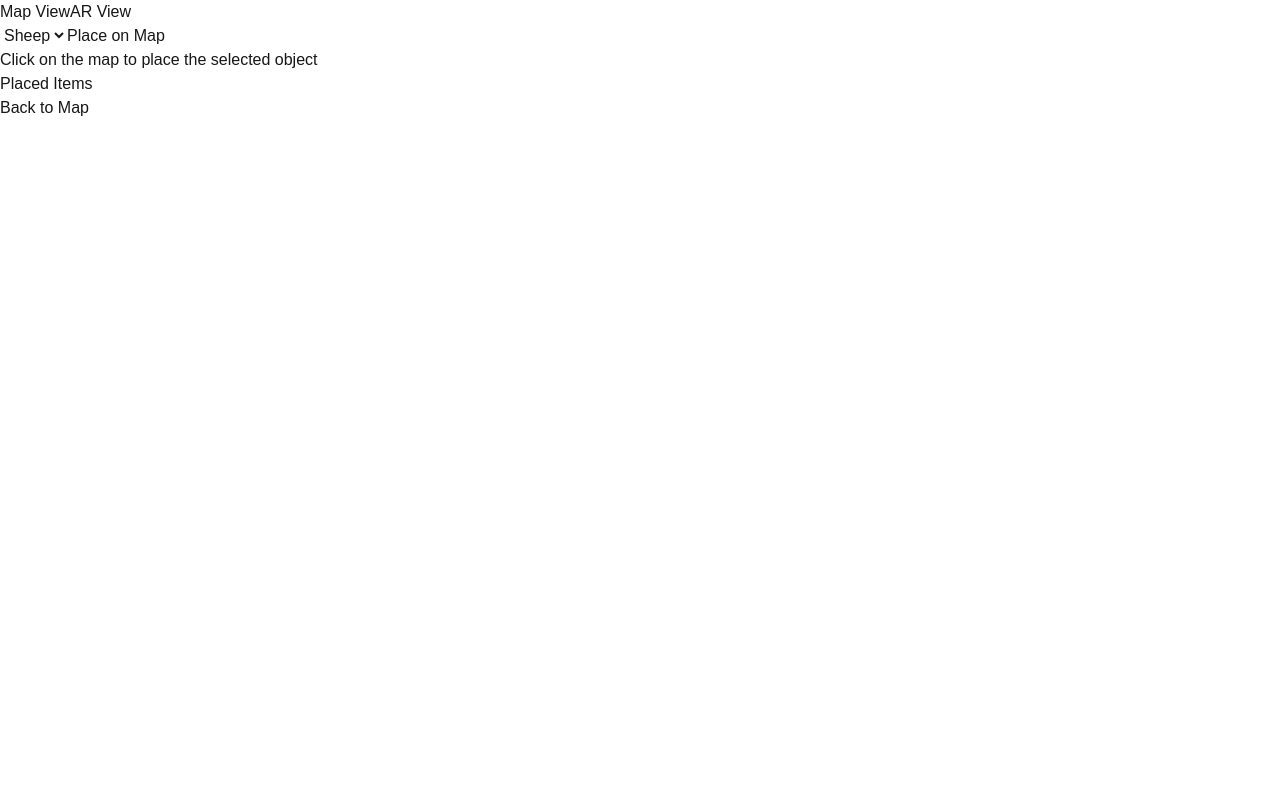
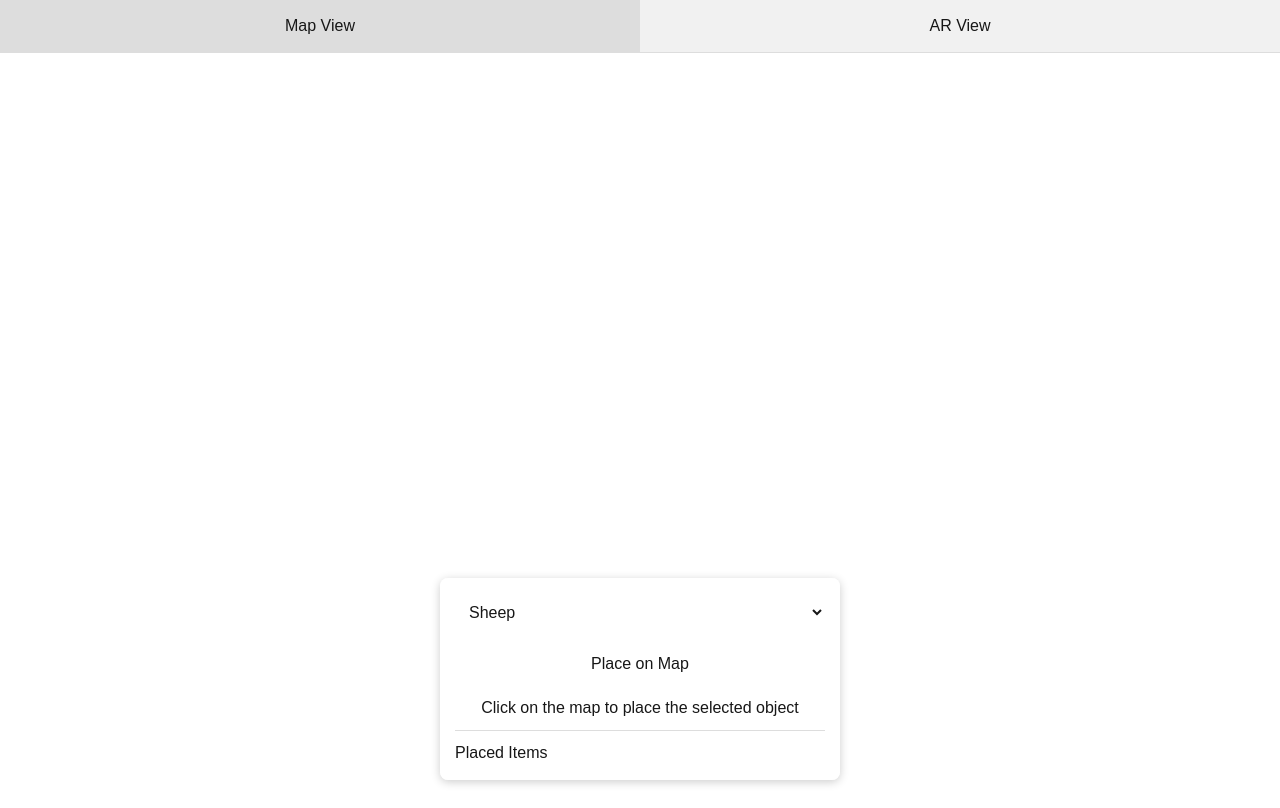
Before and after one commit to cushman/mutton-ar-next, a Next.js app: page / in a window 1280 px wide. Built offline with nearby package versions, Linux system fonts and the light colour scheme.

Commit message:
Fix: Update map initialization and script loading

```diff
--- a/app/components/ARGeolocation.tsx
+++ b/app/components/ARGeolocation.tsx
@@ -6,12 +6,55 @@ import Script from 'next/script';
 // Import scripts in the client component
 export default function ARGeolocation() {
   useEffect(() => {
-    // No dynamic imports here - we'll use Next.js Script component
+    // We'll initialize the map after all scripts are loaded
+    const loadMap = () => {
+      const mapScriptLoaded = (window as any).L;
+      if (mapScriptLoaded && document.getElementById('map')) {
+        // Initialize the map when the component mounts and Leaflet is loaded
+        const initMapFunction = (window as any).initMap;
+        if (typeof initMapFunction === 'function') {
+          setTimeout(() => {
+            initMapFunction();
+          }, 500); // Short delay to ensure DOM is ready
+        }
+      }
+    };
+
+    // Check if scripts are loaded and initialize
+    loadMap();
+
+    // Add event listener for DOMContentLoaded to handle app.js initialization
+    const handleDOMContentLoaded = () => {
+      if ((window as any).setupApp && typeof (window as any).setupApp === 'function') {
+        (window as any).setupApp();
+      }
+    };
+
+    if (document.readyState === 'loading') {
+      document.addEventListener('DOMContentLoaded', handleDOMContentLoaded);
+    } else {
+      handleDOMContentLoaded();
+    }
+
+    return () => {
+      document.removeEventListener('DOMContentLoaded', handleDOMContentLoaded);
+    };
   }, []);
 
   return (
     <>
-      {/* Load scripts using Next.js Script component */}
+      {/* Add our custom stylesheet */}
+      <link rel="stylesheet" href="/styles.css" />
+
+      {/* Load Leaflet before other scripts */}
+      <Script src="https://unpkg.com/leaflet@1.9.4/dist/leaflet.js" strategy="beforeInteractive" />
+
+      {/* Load A-Frame and AR.js scripts */}
+      <Script src="https://aframe.io/releases/1.4.0/aframe.min.js" strategy="beforeInteractive" />
+      <Script src="https://raw.githack.com/AR-js-org/AR.js/master/aframe/build/aframe-ar.js" strategy="beforeInteractive" />
+      <Script src="https://raw.githack.com/donmccurdy/aframe-extras/master/dist/aframe-extras.loaders.min.js" strategy="beforeInteractive" />
+
+      {/* Load app scripts */}
       <Script src="/models/sheep.js" strategy="afterInteractive" />
       <Script src="/map.js" strategy="afterInteractive" />
       <Script src="/ar.js" strategy="afterInteractive" />
--- a/public/app.js
+++ b/public/app.js
@@ -1,9 +1,18 @@
 // Main application logic
 
 // Initialize when DOM is loaded
-document.addEventListener('DOMContentLoaded', () => {
-    // Initialize map
+document.addEventListener('DOMContentLoaded', setupApp);
+
+// Expose the setup function globally
+window.setupApp = setupApp;
+
+// Main setup function
+function setupApp() {
+    // Initialize map if not already initialized
+    if (!window.mapInitialized && typeof initMap === 'function') {
         initMap();
+        window.mapInitialized = true;
+    }
 
     // Tab switching
     const tabButtons = document.querySelectorAll('.tab-btn');
@@ -29,18 +38,27 @@ document.addEventListener('DOMContentLoaded', () => {
     });
 
     // Model selection
-    document.getElementById('model-select').addEventListener('change', (e) => {
+    const modelSelect = document.getElementById('model-select');
+    if (modelSelect) {
+        modelSelect.addEventListener('change', (e) => {
             selectedModel = e.target.value;
         });
+    }
 
     // Place button
-    document.getElementById('place-btn').addEventListener('click', () => {
+    const placeBtn = document.getElementById('place-btn');
+    if (placeBtn) {
+        placeBtn.addEventListener('click', () => {
             isPlacingMode = true;
             document.getElementById('instructions').textContent = 'Click on the map to place the item';
         });
+    }
 
     // Back to map button
-    document.getElementById('back-to-map').addEventListener('click', () => {
+    const backToMapBtn = document.getElementById('back-to-map');
+    if (backToMapBtn) {
+        backToMapBtn.addEventListener('click', () => {
             document.querySelector('[data-tab="map-view"]').click();
         });
-});
+    }
+}
--- /dev/null
+++ b/public/styles.css
@@ -0,0 +1,112 @@
+* {
+    box-sizing: border-box;
+    margin: 0;
+    padding: 0;
+}
+
+body {
+    font-family: Arial, sans-serif;
+    overflow: hidden;
+}
+
+.app-container {
+    width: 100vw;
+    height: 100vh;
+    position: relative;
+}
+
+.tabs {
+    display: flex;
+    background-color: #f1f1f1;
+    border-bottom: 1px solid #ddd;
+    position: relative;
+    z-index: 10;
+}
+
+.tab-btn {
+    background-color: inherit;
+    border: none;
+    outline: none;
+    cursor: pointer;
+    padding: 14px 16px;
+    font-size: 16px;
+    flex: 1;
+}
+
+.tab-btn.active {
+    background-color: #ddd;
+}
+
+.tab-content {
+    display: none;
+    height: calc(100vh - 45px);
+    width: 100%;
+}
+
+.tab-content.active {
+    display: block;
+}
+
+#map {
+    height: 100%;
+    width: 100%;
+}
+
+.controls {
+    position: absolute;
+    bottom: 20px;
+    left: 50%;
+    transform: translateX(-50%);
+    background-color: rgba(255, 255, 255, 0.8);
+    padding: 15px;
+    border-radius: 8px;
+    z-index: 1000;
+    box-shadow: 0 2px 10px rgba(0, 0, 0, 0.2);
+    width: 80%;
+    max-width: 400px;
+}
+
+#model-select, #place-btn {
+    width: 100%;
+    padding: 10px;
+    margin-bottom: 10px;
+}
+
+#instructions {
+    text-align: center;
+    margin-bottom: 10px;
+}
+
+#placed-items-list {
+    max-height: 150px;
+    overflow-y: auto;
+    border-top: 1px solid #ddd;
+    padding-top: 10px;
+}
+
+#items-list li {
+    margin-bottom: 5px;
+    display: flex;
+    justify-content: space-between;
+}
+
+.ar-controls {
+    position: absolute;
+    bottom: 20px;
+    left: 50%;
+    transform: translateX(-50%);
+    z-index: 1000;
+}
+
+#back-to-map {
+    padding: 10px 20px;
+    background-color: #fff;
+    border: none;
+    border-radius: 5px;
+    box-shadow: 0 2px 5px rgba(0, 0, 0, 0.2);
+}
+
+/* Hide A-Frame VR button and loading screen */
+.a-enter-vr, .a-loader-title {
+    display: none !important;
+}
```
Lines whose indentation alone changed are shown as unchanged.
